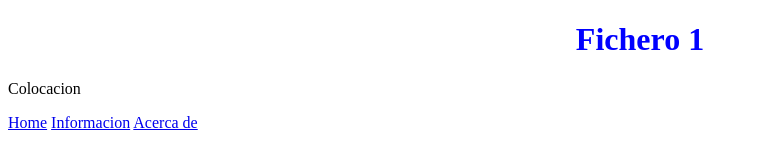
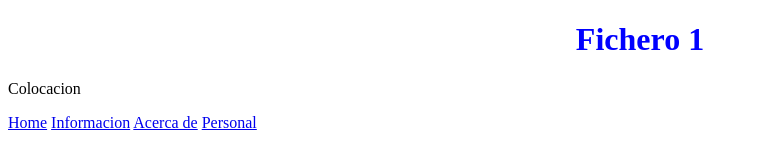
Before and after one commit to luiscarvm/githubconecction, a plain HTML site: page index.html in a window 1280 px wide. Shown: the whole page, without its empty margins (0-758 px from the left). Drawn offline with Linux system fonts and the light colour scheme.

Commit message:
Update index.html

```diff
--- a/index.html
+++ b/index.html
@@ -12,5 +12,6 @@
     <a href="#">Home</a>
     <a href="#">Informacion</a>
     <a href="#">Acerca de</a>
+     <a href="#">Personal</a>
 </body>
 </html>
```
